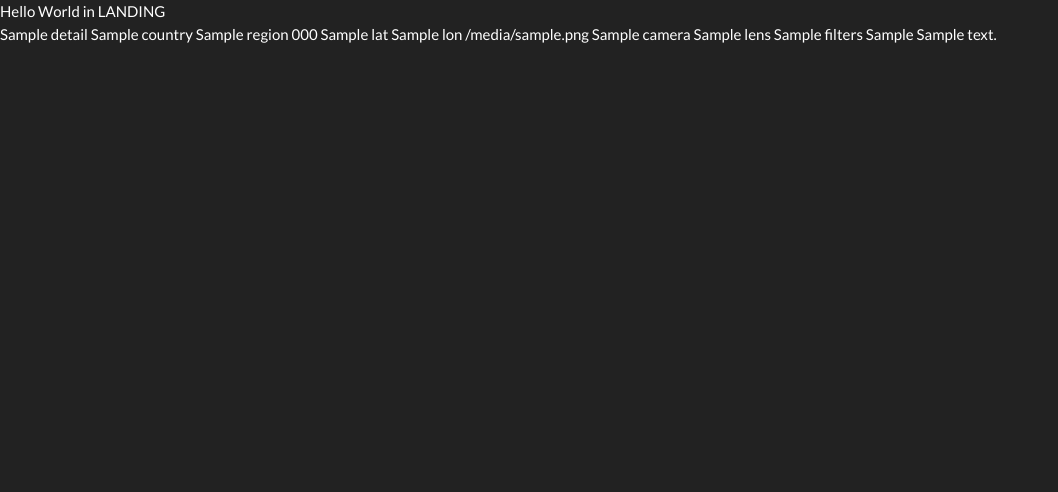
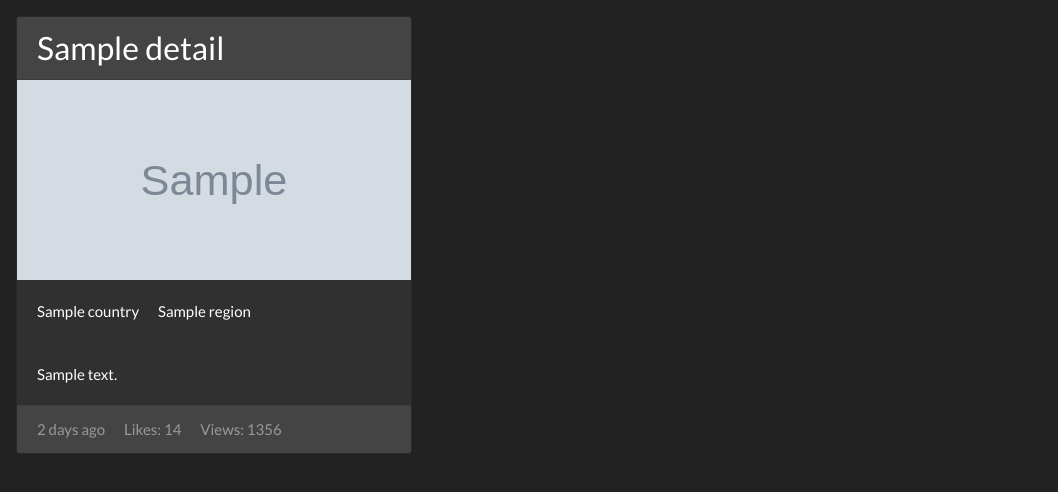
Before and after one commit to Sarosim/photo-locations, a Flask app: page /landing in a window 1280 px wide. Shown: the top 492 px of the page, without its empty margins (0-1058 px from the left). Run offline with Flask 2, Linux system fonts and the light colour scheme; grey boxes marked "Sample" are stand-in pictures; a database or web service that is not in the repository returns one stand-in record (values such as "Sample title"); some libraries are stand-ins or nearby versions.

Commit message:
landing page basic design created and styled

```diff
--- a/templates/landing.html
+++ b/templates/landing.html
@@ -1,20 +1,41 @@
-{% extends 'base.html' %}
-{% block content %}
+{% extends 'base.html' %} {% block content %}
 
-<div>Hello World in LANDING</div>
 
+<!--****************   The 'POSTCARDS' for displaying database enrtries nicely   *********************************-->
+<section>
+    <div class="row p-3">
         {% for entry in entries %}
-        {{entry.title}}
-        {{entry.country}}
-        {{entry.region}}
-        {{entry.post_code}}
-        {{entry.lat}}
-        {{entry.lon}}
-        {{entry.image_url}}
-        {{entry.camera}}
-        {{entry.lens}}
-        {{entry.filters}}
-        {{entry.tripod_used}}
-        {{entry.description}}
-    {% endfor %}
+        <div class="col-12 col-lg-4">
+            <div class="card mb-3">
+                <h3 class="card-header">{{entry.title}}</h3>
+                <!--<div class="card-body">
+                    <h5 class="card-title">Special title treatment</h5>
+                    <h6 class="card-subtitle text-muted">Support card subtitle</h6>
+                </div>-->
+                <img style="height: 200px; width: 100%; display: block;" src={{entry.image_url}}
+                    alt="Card image">
+                <div class="card-body">
+                    <span class="card-text pr-3">{{entry.country}}</span>
+                    <span class="card-text">{{entry.region}}</span>
+                </div>
+                <div class="card-body">
+                    <p class="card-text">{{entry.description}}</p>
+                </div>
+<!--    to be used for Links to business page - potential additional extra feature            <div class="card-body">
+                    <a href="#" class="card-link">Card link</a>
+                    <a href="#" class="card-link">Another link</a>
+                </div>
+-->
+                <div class="card-footer text-muted">
+                    <span>2 days ago</span>
+                    <span class='p-3'>Likes: 14</span>
+                    <span>Views: 1356</span>
+                </div>
+            </div>
+        </div>
+        {% endfor %}
+    </div>
+</section>
+<!--**********************************  /. The 'POSTCARDS'  ********************************************************************-->
+
 {% endblock %}
```
